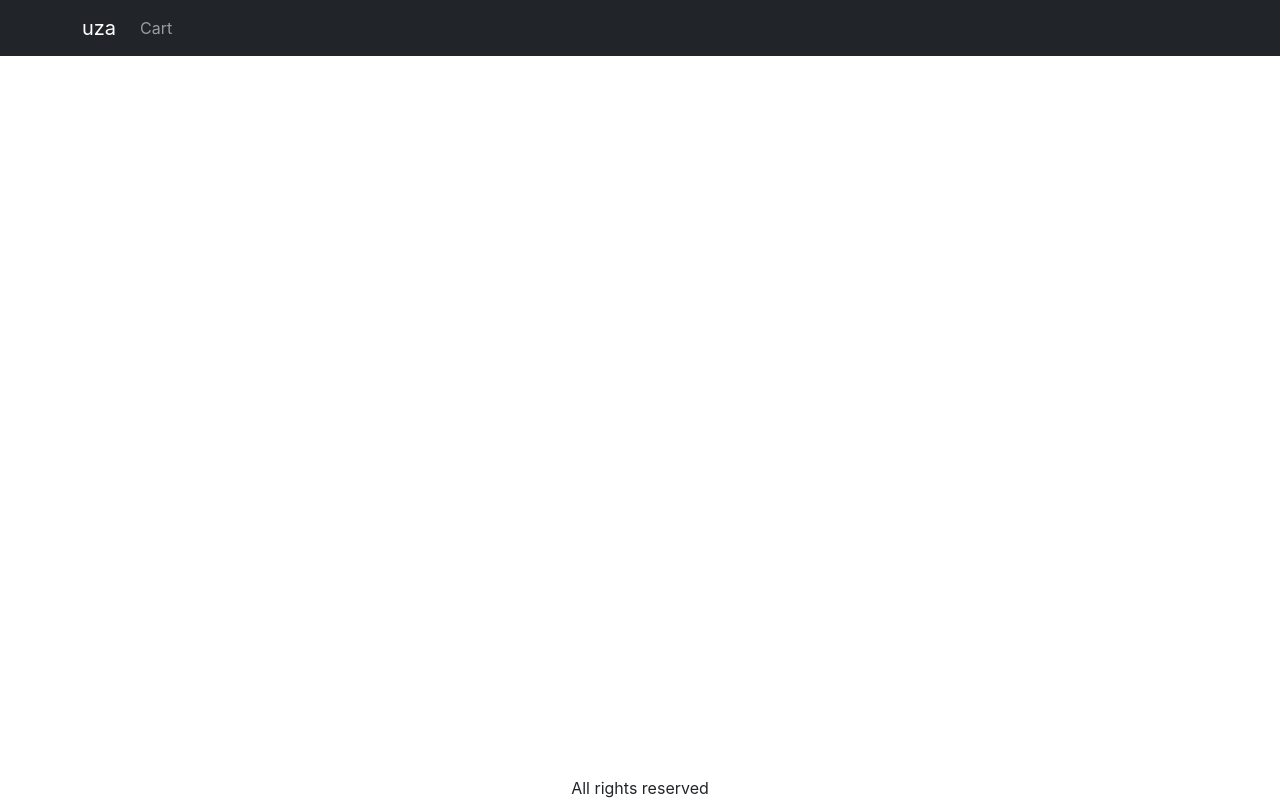
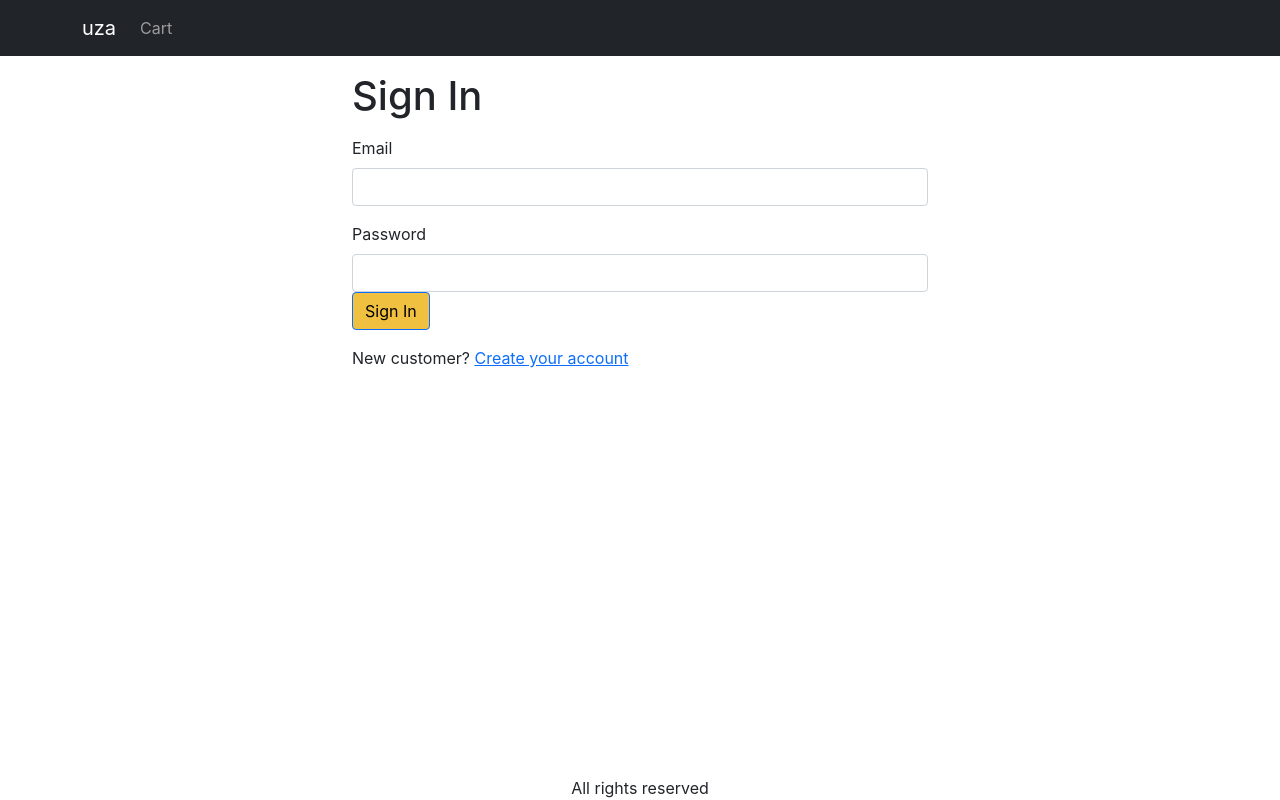
Before and after one commit to bnyangwile/Mern-amazona, a React (Create React App) app in the folder frontend/: page /signin in a window 1280 px wide. Built offline with nearby package versions, Linux system fonts and the light colour scheme.

Commit message:
Video-20-Create-Signin-Screen

```diff
--- a/frontend/src/App.js
+++ b/frontend/src/App.js
@@ -9,6 +9,7 @@
 import { useContext } from "react";
 import { Store } from "./Store";
 import CartScreen from "./screens/CartScreen";
+import SigninScreen from "./screens/SigninScreen";
 
 function App() {
   const { state } = useContext(Store);
@@ -40,6 +41,7 @@
             <Routes>
               <Route path='/product/:slug' element={<ProductScreen />} />
               <Route path='/cart' element={<CartScreen />} />
+              <Route path='/signin' element={<SigninScreen />} />
               <Route path='/' element={<HomeScreen />} />
             </Routes>
           </Container>
--- a/frontend/src/index.css
+++ b/frontend/src/index.css
@@ -43,3 +43,6 @@
 .img-thumbnail {
   height: 80px;
 }
+.small-container {
+  max-width: 600px;
+}
--- /dev/null
+++ b/frontend/src/screens/SigninScreen.js
@@ -0,0 +1,36 @@
+import { Link, useLocation } from "react-router-dom";
+import Container from "react-bootstrap/Container";
+import Form from "react-bootstrap/Form";
+import Button from "react-bootstrap/Button";
+import { Helmet } from "react-helmet-async";
+
+export default function SigninScreen() {
+  const { search } = useLocation();
+  const redirectInUrl = new URLSearchParams(search).get("redirect");
+  const redirect = redirectInUrl ? redirectInUrl : "/";
+  return (
+    <Container className='small-container'>
+      <Helmet>
+        <title>Sign In</title>
+      </Helmet>
+      <h1 className='my-3'>Sign In</h1>
+      <Form>
+        <Form.Group className='mb-3' controlId='email'>
+          <Form.Label>Email</Form.Label>
+          <Form.Control type='email' required />
+        </Form.Group>
+        <Form.Group className='mb-3' controlId='password'>
+          <Form.Label>Password</Form.Label>
+          <Form.Control type='password' required />
+          <div className='mb-3'>
+            <Button type='submit'>Sign In</Button>
+          </div>
+          <div className='mb-3'>
+            New customer?{" "}
+            <Link to={`/signup?redirect=${redirect}`}>Create your account</Link>
+          </div>
+        </Form.Group>
+      </Form>
+    </Container>
+  );
+}
```
Also changed, not shown: 1 other file (tests, documents, lock files or other folders).
